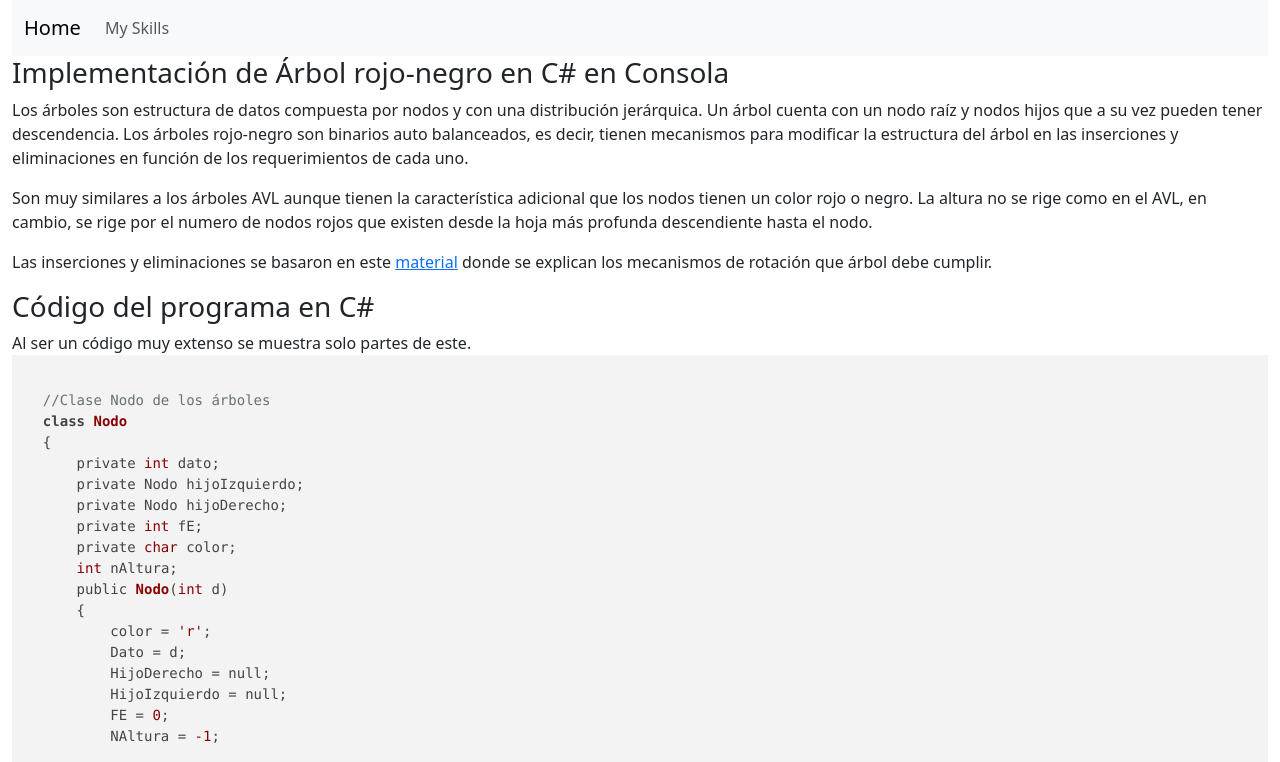
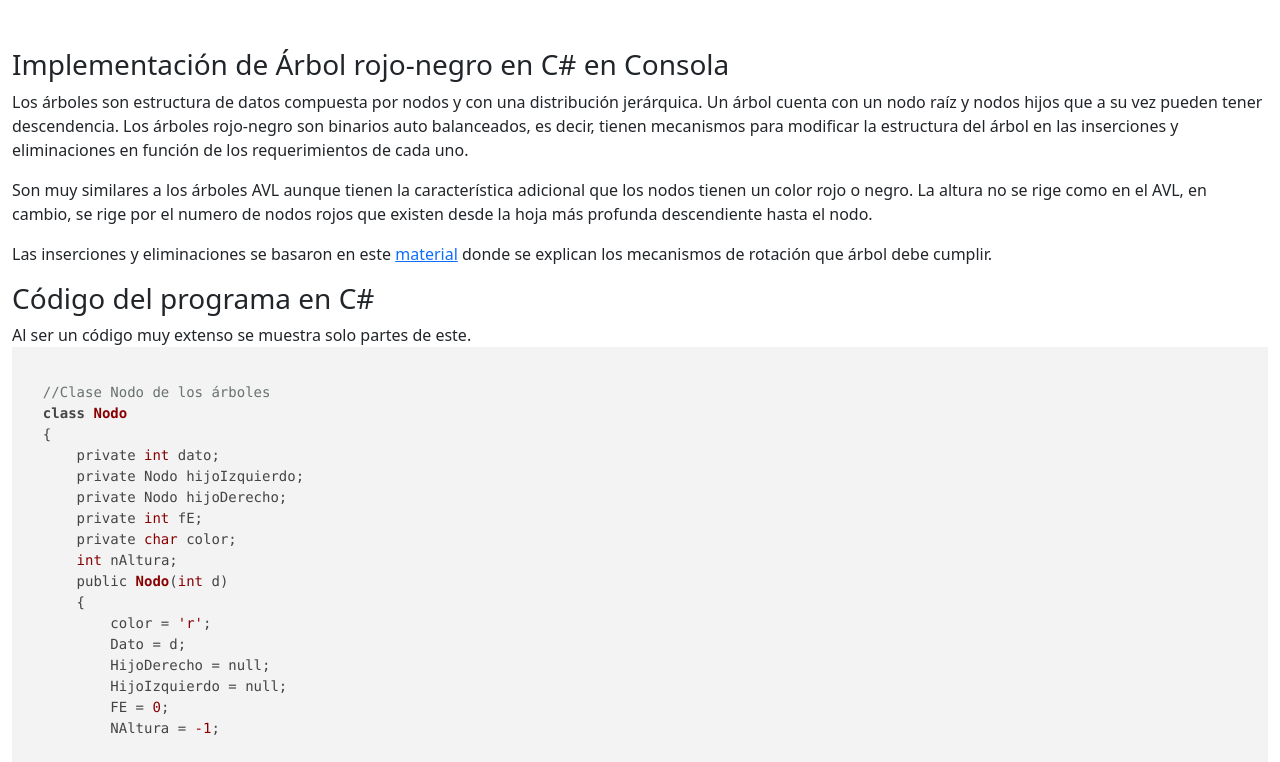
Before and after one commit to PabloHO25/Portafolio, a plain HTML site: page arbol.html in a window 1280 px wide. Shown: the top 762 px of the page. Drawn offline with nearby package versions, Linux system fonts and the light colour scheme.

Commit message:
Update arbol.html

```diff
--- a/arbol.html
+++ b/arbol.html
@@ -35,31 +35,8 @@
 
 	<div class="container-fluid">
 
-		<nav class="navbar navbar-expand-lg navbar-light bg-light">
-  <div class="container-fluid">
-  <a class="navbar-brand" href="index.html">Home</a>
-    <button class="navbar-toggler" type="button" data-bs-toggle="collapse" data-bs-target="#navbarNavDropdown" aria-controls="navbarNavDropdown" aria-expanded="false" aria-label="Toggle navigation">
-      <span class="navbar-toggler-icon"></span>
-    </button>
 
-    <div class="collapse navbar-collapse" id="navbarNavDropdown">
-      <ul class="navbar-nav">
-        <li class="nav-item">
-          <a class="nav-link " aria-current="page" href="#">My Skills</a>
-        </li>
-
-    <!--    <li class="nav-item">
-          <a class="nav-link" href="#">Portafolio</a>
-        </li>
-        <li class="nav-item">
-          <a class="nav-link" href="#">About</a>
-        </li>
-        -->
-      </ul>
-   </div>
-  </div>
-</nav>
-  		<h3> Implementación de Árbol rojo-negro en C# en Consola</h3>
+  		<h3 class="mt-5"> Implementación de Árbol rojo-negro en C# en Consola</h3>
 		<p>
 	Los árboles son estructura de datos compuesta por nodos y con una distribución jerárquica. Un árbol cuenta con un nodo raíz y nodos hijos que a su vez pueden tener descendencia.
   Los árboles rojo-negro son binarios auto balanceados, es decir, tienen mecanismos para modificar la estructura del árbol en las inserciones y eliminaciones en función de los requerimientos de cada uno.
```
